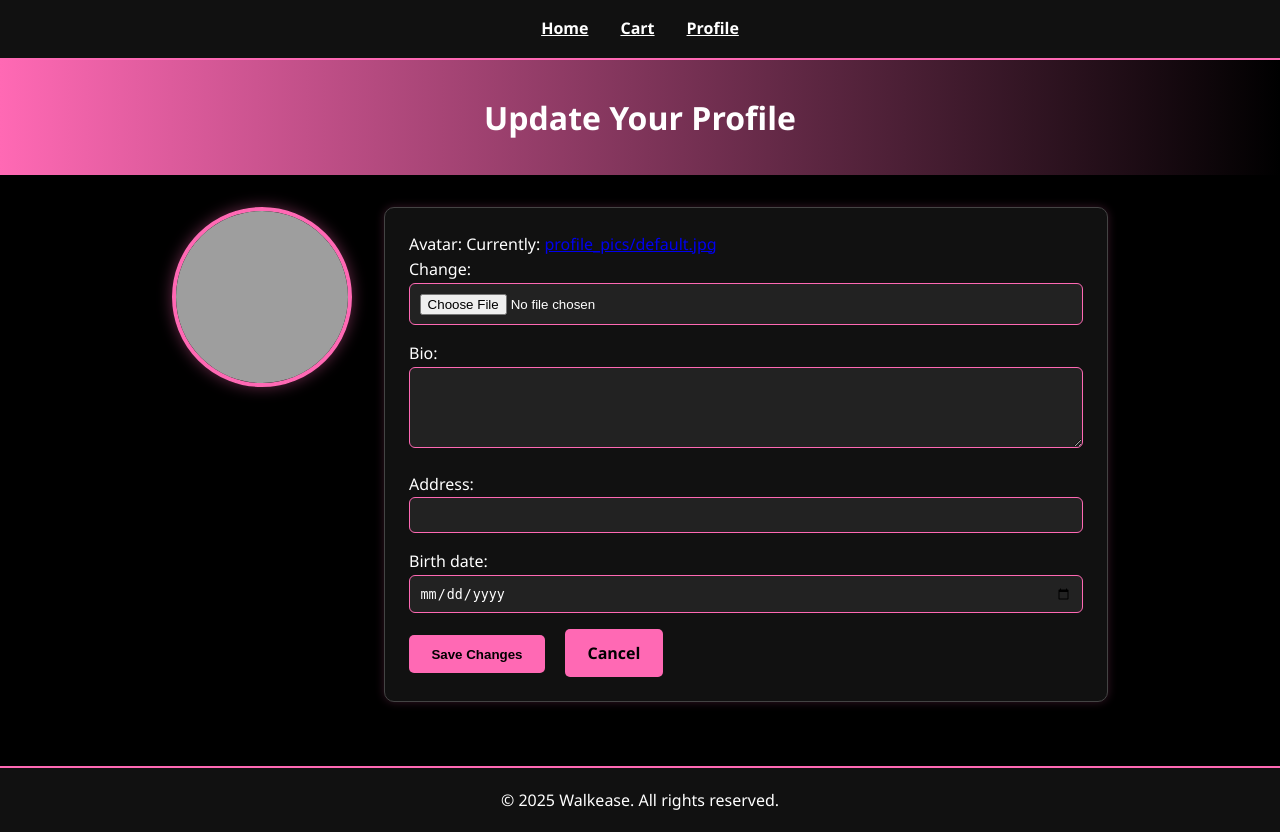
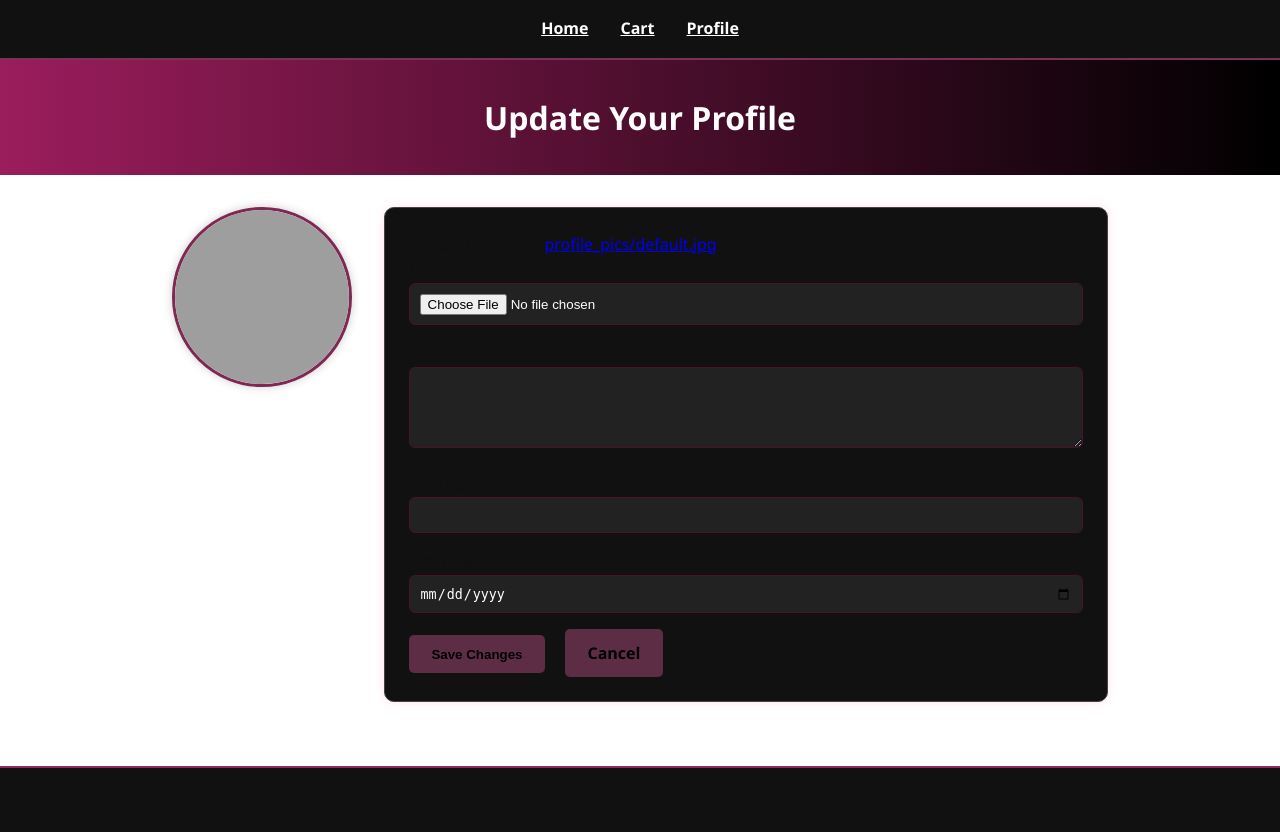
Before and after one commit to Farah-94/Project4-Ecommerce-website, a Django app: page /user/profile/update/ in a window 1280 px wide. Run offline with Django 5.2, Linux system fonts and the light colour scheme; a user stored in the database is signed in; data comes from the database, SQL or seed files in the repository; grey boxes are pictures that could not be loaded.

Commit message:
user css updated

```diff
--- a/walkease/user/static/user/css/style.css
+++ b/walkease/user/static/user/css/style.css
@@ -7,15 +7,15 @@
 
 body {
   font-family: 'Segoe UI', Tahoma, Geneva, Verdana, sans-serif;
-  background-color: #000; /* Black */
-  color: #fff; /* White */
+  background-color: #fff; /* White background */
+  color: #111; /* Dark text */
   line-height: 1.6;
 }
 
 /* === Navigation Bar === */
 header {
   background-color: #111;
-  border-bottom: 2px solid #ff69b4;
+  border-bottom: 2px solid #783255;
 }
 
 nav ul {
@@ -33,12 +33,12 @@ nav ul li a {
 }
 
 nav ul li a:hover {
-  color: #ff69b4; /* Pink hover */
+  color: #a56887; /* Pink hover */
 }
 
 /* === Banner Section === */
 .profile-banner {
-  background: linear-gradient(90deg, #ff69b4, #000);
+  background: linear-gradient(90deg, #9b1d5c, #000);
   text-align: center;
   padding: 2rem;
 }
@@ -61,13 +61,15 @@ nav ul li a:hover {
 
 /* === Avatar === */
 .profile-avatar img {
-  border: 4px solid #ff69b4;
+  border: 3px solid #7f2853;
   border-radius: 50%;
   width: 180px;
   height: 180px;
   object-fit: cover;
-  box-shadow: 0 0 15px rgba(255, 105, 180, 0.4);
+  box-shadow: 0 0 10px rgba(0, 0, 0, 0.2); /* subtle shadow for visibility */
+  background-color: #fff;
 }
+
 
 /* === Profile Info === */
 .profile-info, .profile-update-form {
@@ -81,7 +83,7 @@ nav ul li a:hover {
 }
 
 .profile-info h2 {
-  color: #ff69b4;
+  color: #741444;
   margin-bottom: 1rem;
 }
 
@@ -94,7 +96,7 @@ form input, form textarea, form select, form input[type="date"] {
   width: 100%;
   padding: 0.6rem;
   margin-bottom: 1rem;
-  border: 1px solid #ff69b4;
+  border: 1px solid #49112d;
   border-radius: 6px;
   background: #222;
   color: #fff;
@@ -125,7 +127,7 @@ form input, form textarea, form select, form input[type="date"] {
 .btn-update, .btn-cancel {
   display: inline-block;
   padding: 0.7rem 1.4rem;
-  background: #ff69b4;
+  background: #5c2d44;
   color: #000;
   border: none;
   border-radius: 5px;
@@ -137,7 +139,7 @@ form input, form textarea, form select, form input[type="date"] {
 }
 
 .btn-update:hover, .btn-cancel:hover {
-  background: #ff85c1;
+  background: #b06b8e;
   color: #000;
 }
 
@@ -146,6 +148,6 @@ footer {
   text-align: center;
   padding: 1.2rem;
   background-color: #111;
-  border-top: 2px solid #ff69b4;
+  border-top: 2px solid #92285d;
   margin-top: 2rem;
 }
```
